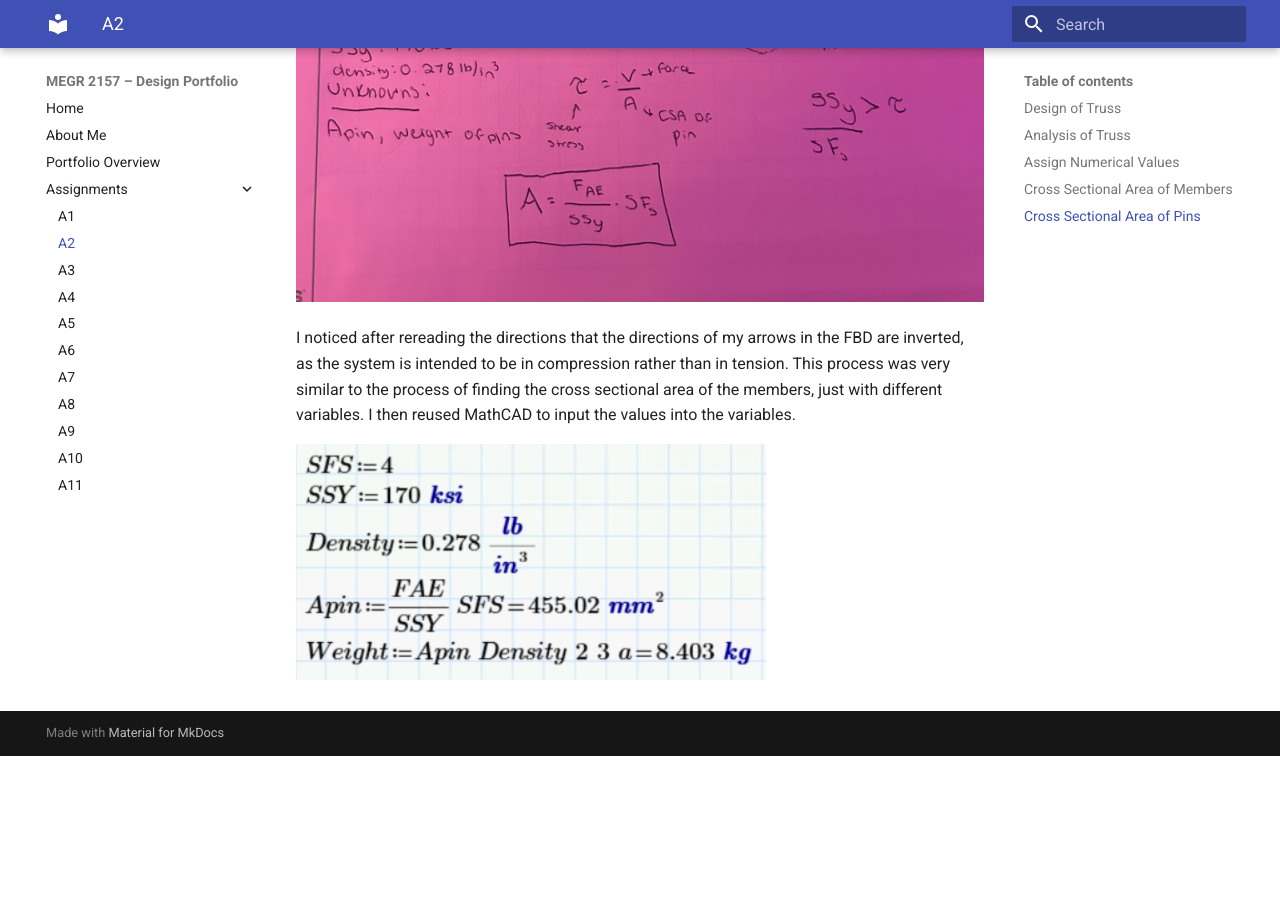
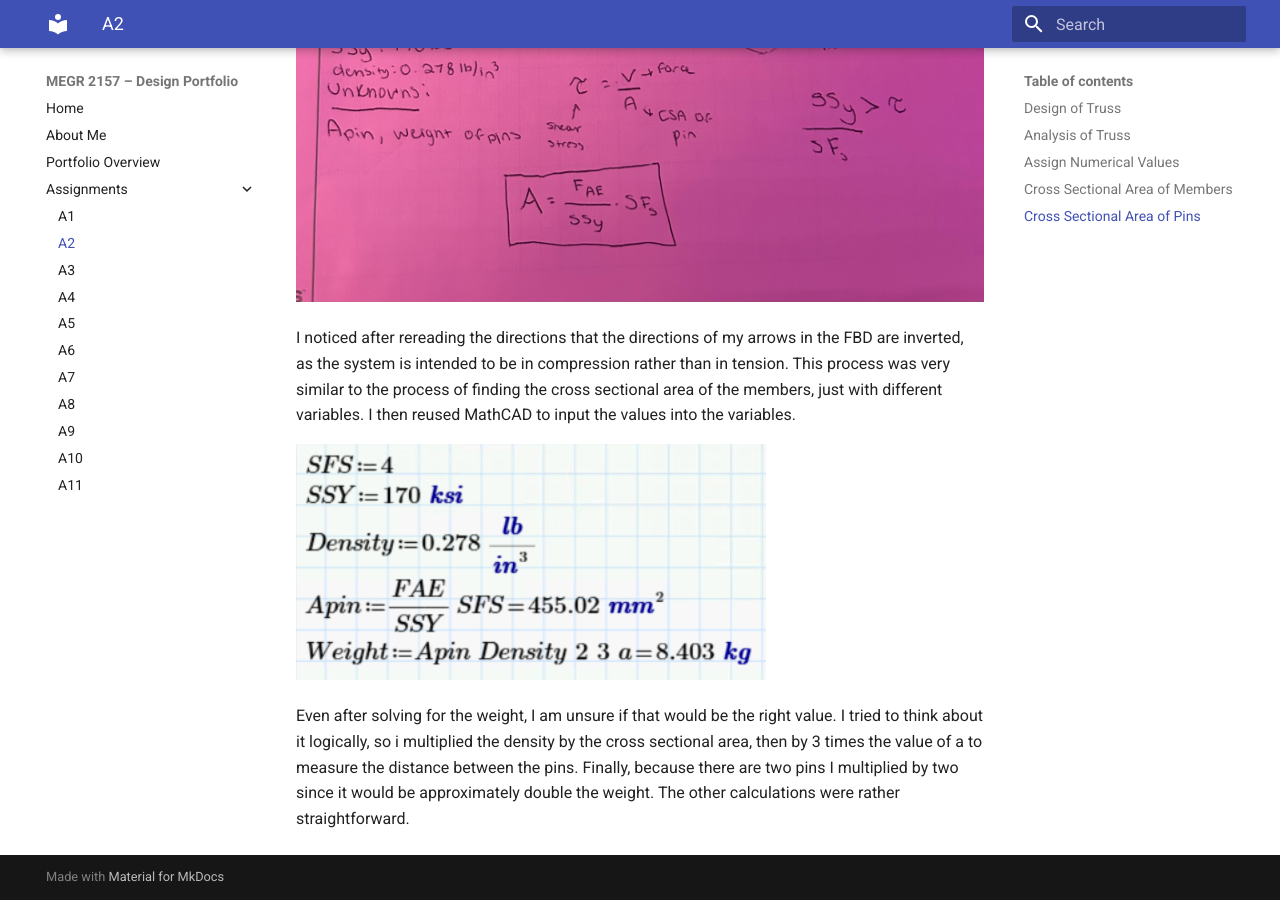
Before and after one commit to bspinne2/megr2157-portfolio, an MkDocs documentation site: the page built from docs/assignments/A02/index.md, in a window 1280 px wide and 900 px high, scrolled down 4518 px. Built offline with MkDocs 1.6.1 and Material for MkDocs 9.7.7, drawn with Linux system fonts in a browser that asks for light colours; before the commit the page ends 5274 px from its top, so only the background shows below that.

Commit message:
Update index.md

```diff
--- a/docs/assignments/A02/index.md
+++ b/docs/assignments/A02/index.md
@@ -45,3 +45,5 @@ The next course of action is to analyze the shear stress enacting on the pins to
 I noticed after rereading the directions that the directions of my arrows in the FBD are inverted, as the system is intended to be in compression rather than in tension. This process was very similar to the process of finding the cross sectional area of the members, just with different variables. I then reused MathCAD to input the values into the variables.
 
 ![Screenshot Description](Screenshot%202026-09-02%20235100.png)
+
+Even after solving for the weight, I am unsure if that would be the right value. I tried to think about it logically, so i multiplied the density by the cross sectional area, then by 3 times the value of a to measure the distance between the pins. Finally, because there are two pins I multiplied by two since it would be approximately double the weight. The other calculations were rather straightforward.
```
